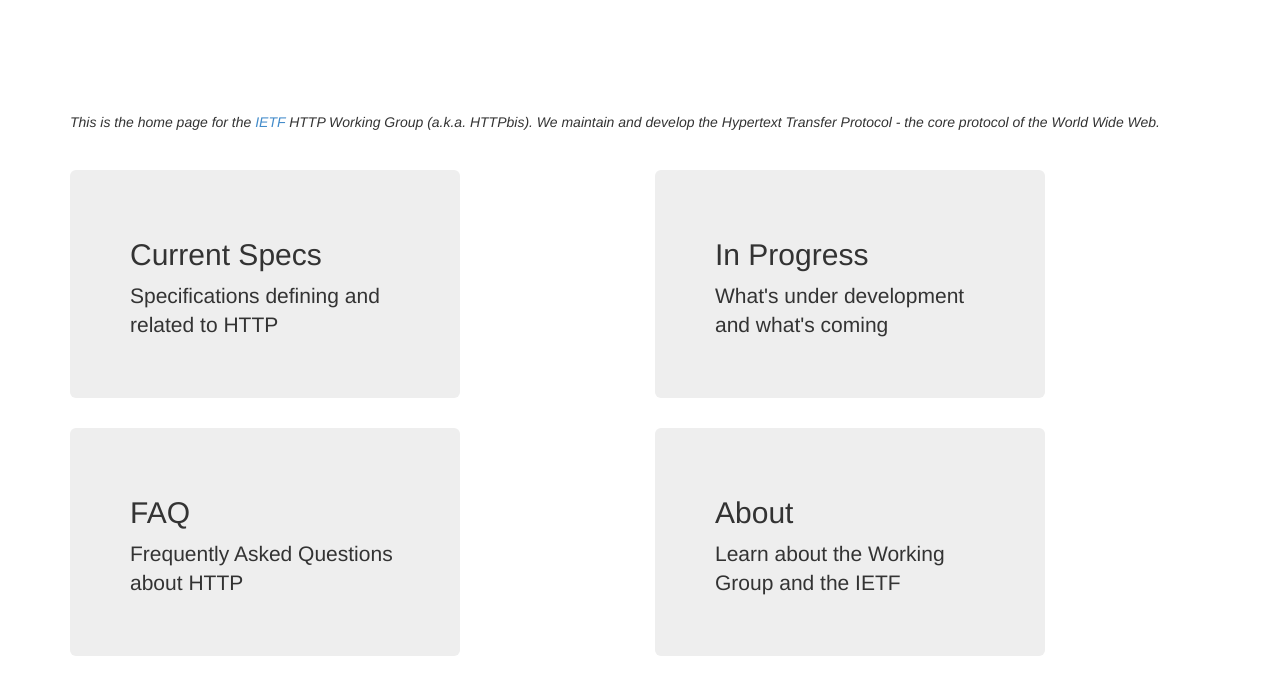
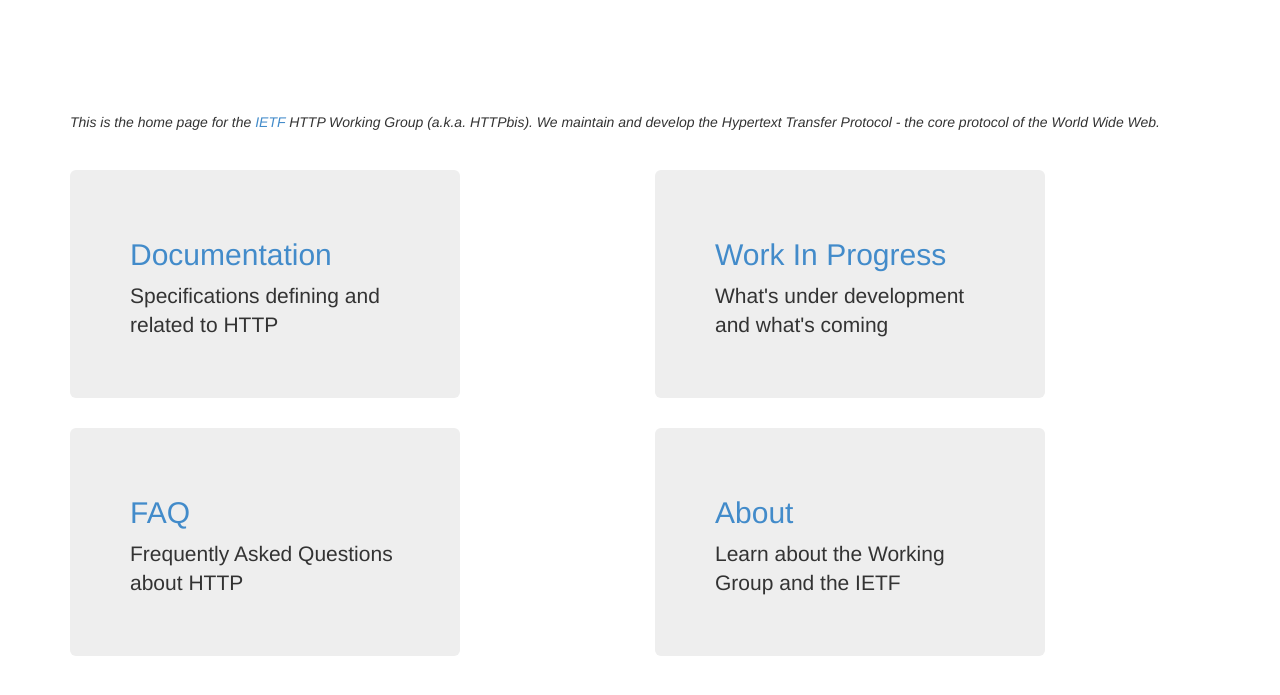
Before and after one commit to httpwg/httpwg.github.io, a Jekyll site: the page built from index.md, in a window 1280 px wide. Shown: the top 695 px of the page. Built offline with Jekyll 4.4.1, drawn with Linux system fonts in a browser that asks for light colours.

Commit message:
link titles, tweak names

```diff
--- a/index.md
+++ b/index.md
@@ -10,25 +10,25 @@ _This is the home page for the [IETF](http://www.ietf.org/) HTTP Working Group (
 <div class="container">
   <div class="row special">
     <div class="col-md-4 jumbotron special">
-      <h2>Current Specs</h2>
+      <h2><a href="/docs/">Documentation</a></h2>
       <p>Specifications defining and related to HTTP</p>
     </div>
     <div class="col-sm-2 padding">
     </div>
     <div class="col-md-4 jumbotron special">
-      <h2>In Progress</h2>
+      <h2><a href="/wip/">Work In Progress</a></h2>
       <p>What's under development and what's coming</p>
     </div>
   </div>
   <div class="row special">
     <div class="col-md-4 jumbotron special">
-      <h2>FAQ</h2>
+      <h2><a href="/faq/">FAQ</a></h2>
       <p>Frequently Asked Questions about HTTP</p>
     </div>
     <div class="col-sm-2 padding">
     </div>
     <div class="col-md-4 jumbotron special">
-      <h2>About</h2>
+      <h2><a href="/about/">About</a></h2>
       <p>Learn about the Working Group and the IETF</p>
     </div>
   </div>
```
